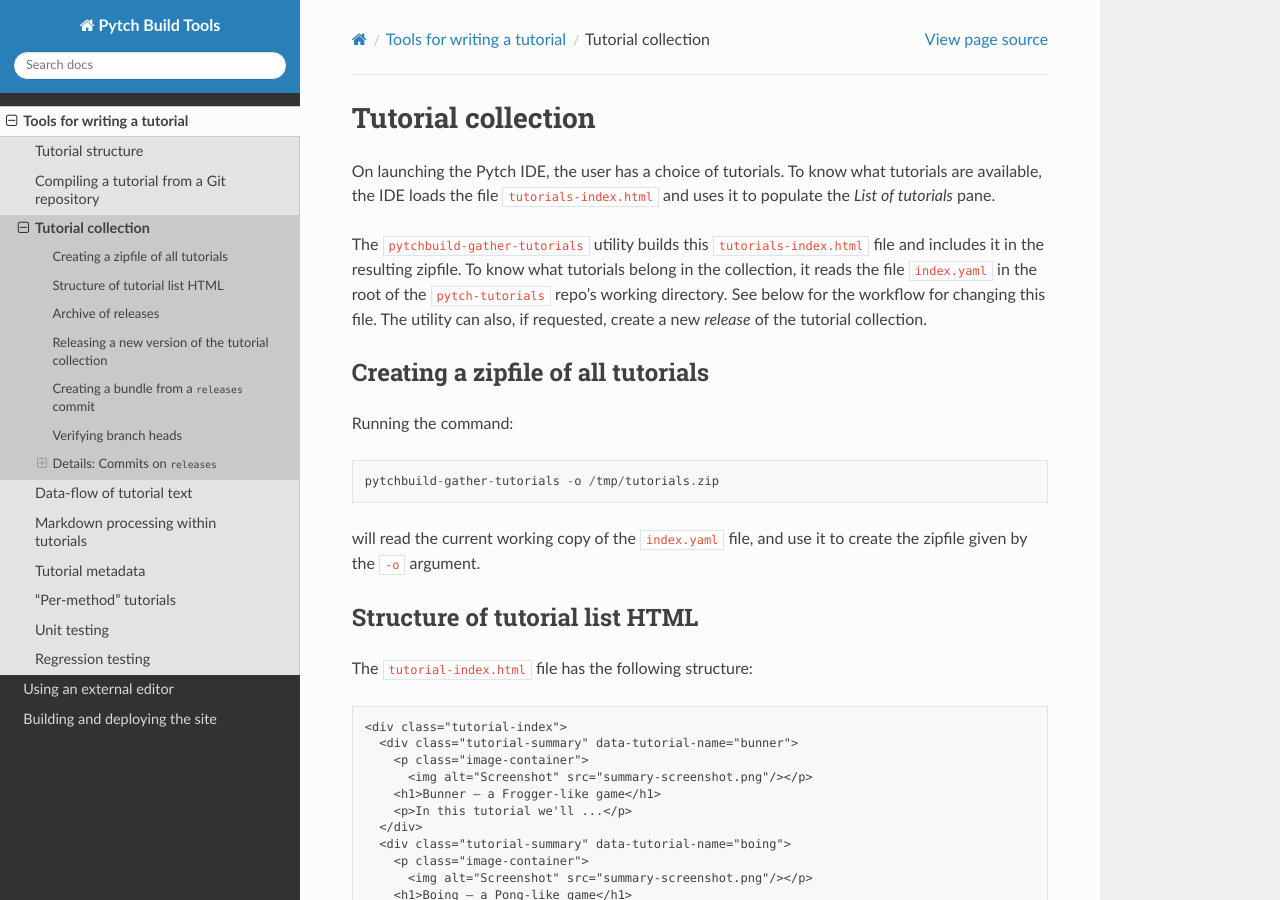
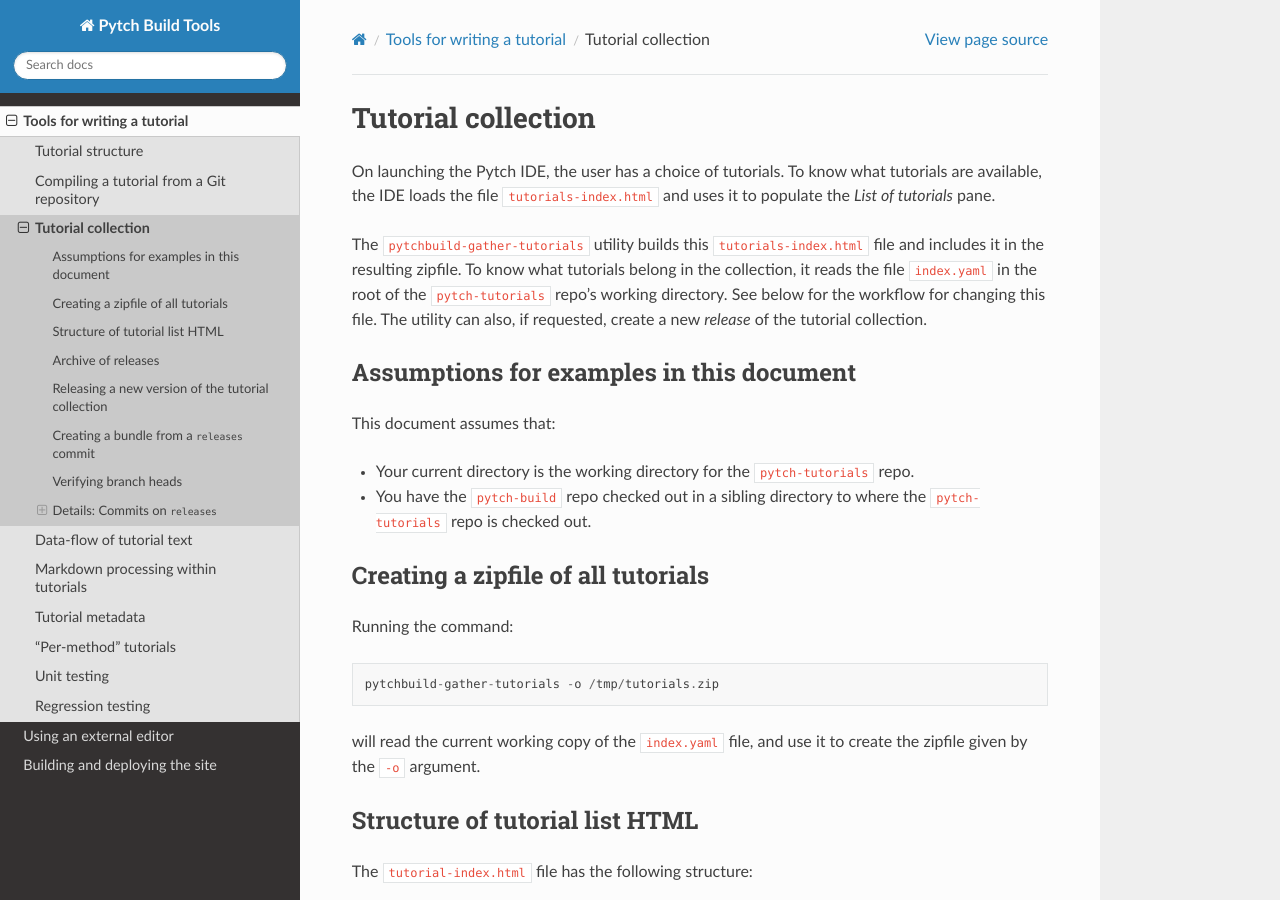
Before and after one commit to pytchlang/pytch-build, a Sphinx documentation site: the page built from doc/source/tutorialcompiler/tutorial-collection.rst, in a window 1280 px wide and 900 px high. Built offline with Sphinx 7.4.7 and the Read the Docs theme 3.1.0, drawn with Linux system fonts in a browser that asks for light colours.

Commit message:
Note assumptions for examples

```diff
--- a/doc/source/tutorialcompiler/tutorial-collection.rst
+++ b/doc/source/tutorialcompiler/tutorial-collection.rst
@@ -13,6 +13,17 @@
 working directory.  See below for the workflow for changing this file.
 The utility can also, if requested, create a new *release* of the
 tutorial collection.
+
+
+Assumptions for examples in this document
+-----------------------------------------
+
+This document assumes that:
+
+* Your current directory is the working directory for the
+  ``pytch-tutorials`` repo.
+* You have the ``pytch-build`` repo checked out in a sibling directory
+  to where the ``pytch-tutorials`` repo is checked out.
 
 
 Creating a zipfile of all tutorials
```
